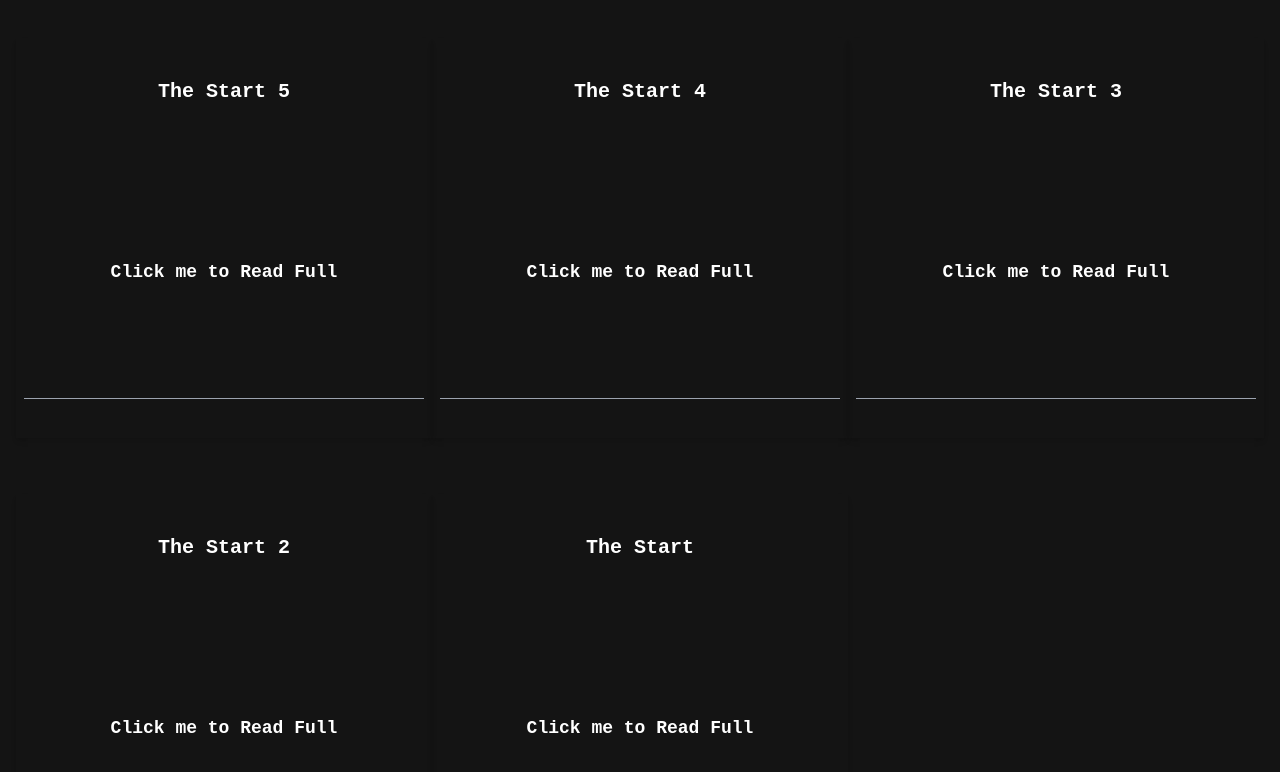
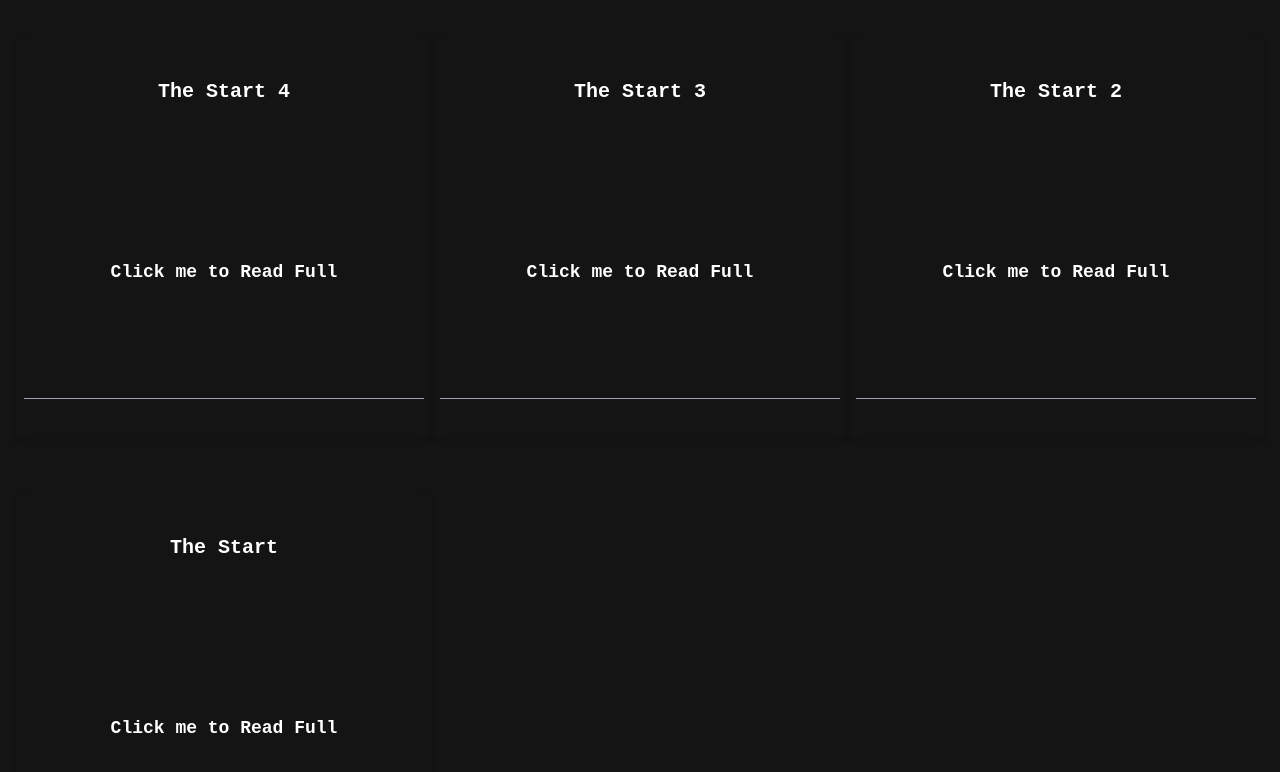
Before and after one commit to animeshhq/portfolio, an Astro site: page /letter in a window 1280 px wide. Shown: the part 82-854 px from the top of the page. Built offline with nearby package versions, Linux system fonts and the light colour scheme; Astro itself is replaced by a stand-in of ours.

Commit message:
deleted:    src/content/newsletter/hello copy 2.md 	modified:   src/pages/letter/index.astro

```diff
--- a/src/content/newsletter/hello copy 2.md
+++ /dev/null
@@ -1,6 +0,0 @@
----
-title: 'The Start 5'
-date: 2024-06-18
----
-
-Hello there. This is my first blog post on my custom site.
--- a/src/pages/letter/index.astro
+++ b/src/pages/letter/index.astro
@@ -14,7 +14,7 @@ const posts = await getCollection('newsletter');
   <main class="h-screen min-h-screen w-full bg-[#141414] text-white overflow-auto">
     <div class="h-screen min-h-screen px-4 flex flex-wrap"> {/* Added flex-row */}
       {posts.map(post => (
-        <div key={post.slug} class="w-full md:w-1/2 lg:w-1/3 xl:w-1/3 h-1/2 md:h-[400px]lg:h-[500px] mb-4 shadow-md flex items-center flex-col pl-2 pr-2 mt-10">
+        <div class="w-full md:w-1/2 lg:w-1/3 xl:w-1/3 h-1/2 md:h-[400px]lg:h-[500px] mb-4 shadow-md flex items-center flex-col pl-2 pr-2 mt-10">
           <h3 class="font-jet font-semibold text-white text-xl mb-2 mt-10">
               {post.data.title}
           </h3>
```
